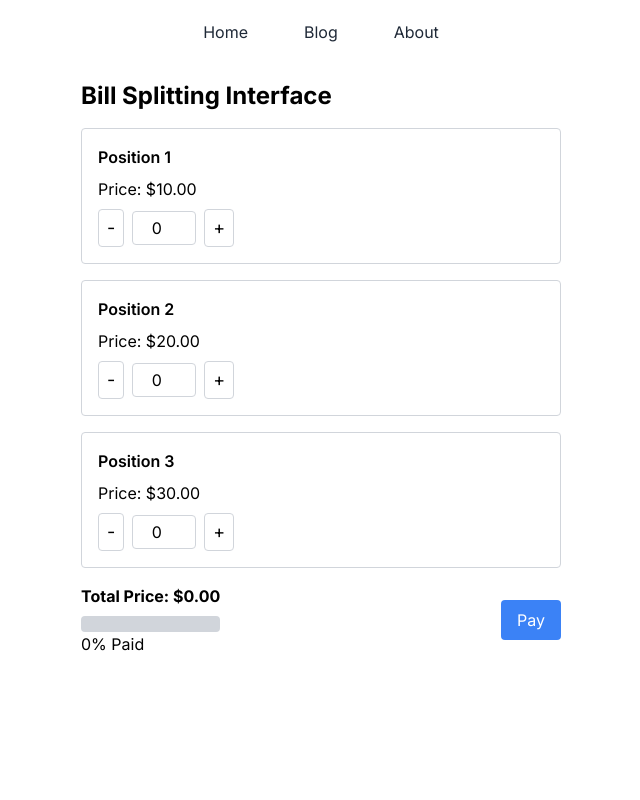
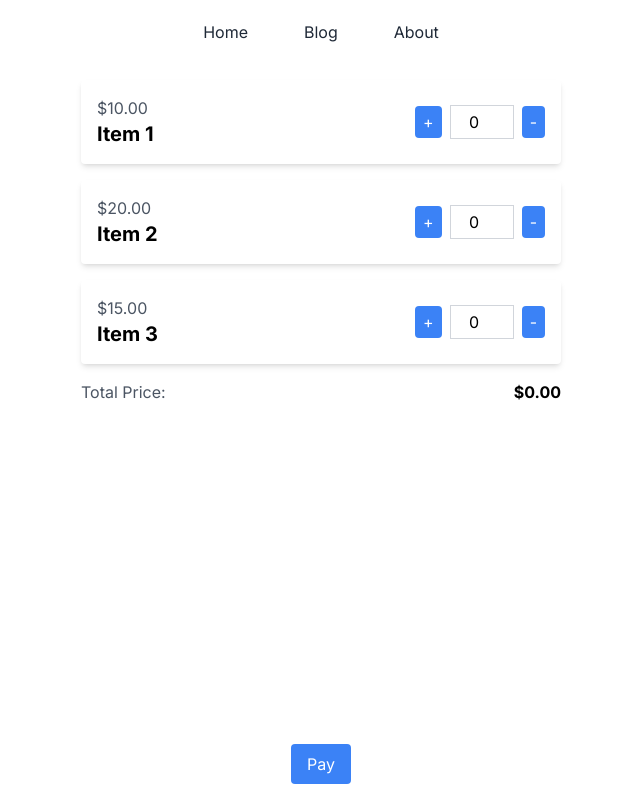
Before and after one commit to Geek-o-Byte/Geek-o-Byte.github.io, a Next.js app: page /splitbill in a window 1280 px wide. Shown: the whole page, without its empty margins (319-959 px from the left). Built offline with nearby package versions, Linux system fonts and the light colour scheme.

Commit message:
split experiments

```diff
--- a/src/app/splitbill/BillSplittingInterface.tsx
+++ b/src/app/splitbill/BillSplittingInterface.tsx
@@ -1,84 +1,133 @@
 import React from 'react';
-import { useStore } from './store';
+import create from 'zustand';
 
 interface OrderPosition {
+  id: number;
   name: string;
   price: number;
   count: number;
-  limit: number;
 }
 
-const PositionCard: React.FC<{ position: OrderPosition }> = ({ position }) => {
-  const { increaseCount, decreaseCount } = useStore();
+type UserStoreState = {
+  userCounts: Record<number, number>;
+  increaseCount: (id: number) => void;
+  decreaseCount: (id: number) => void;
+};
 
-  const handleIncrease = () => {
-    if (position.count < position.limit) {
-      increaseCount(position);
-    }
+const useUserStore = create<UserStoreState>((set) => ({
+  userCounts: {},
+  increaseCount: (id) => {
+    set((state) => ({
+      userCounts: {
+        ...state.userCounts,
+        [id]: (state.userCounts[id] ?? 0) + 1,
+      },
+    }));
+  },
+  decreaseCount: (id) => {
+    set((state) => {
+      const count = state.userCounts[id] ?? 0;
+      if (count > 0) {
+        return {
+          userCounts: {
+            ...state.userCounts,
+            [id]: count - 1,
+          },
+        };
+      }
+      return state;
+    });
+  },
+}));
+
+const testPositions: OrderPosition[] = [
+  {
+    id: 1,
+    name: 'Item 1',
+    price: 10,
+    count: 5,
+  },
+  {
+    id: 2,
+    name: 'Item 2',
+    price: 20,
+    count: 3,
+  },
+  {
+    id: 3,
+    name: 'Item 3',
+    price: 15,
+    count: 4,
+  },
+];
+
+const BillInterface: React.FC = () => {
+  const userCounts = useUserStore((state) => state.userCounts);
+  const increaseCount = useUserStore((state) => state.increaseCount);
+  const decreaseCount = useUserStore((state) => state.decreaseCount);
+
+  const handlePay = () => {
+    // Payment logic
   };
 
-  const handleDecrease = () => {
-    decreaseCount(position);
+  const getTotalPrice = (): number => {
+    let totalPrice = 0;
+    for (const position of testPositions) {
+      const userCount = userCounts[position.id] ?? 0;
+      totalPrice += position.price * userCount;
+    }
+    return totalPrice;
   };
 
-  return (
-    <div className="bg-white border border-gray-300 rounded p-4">
-      <h3 className="font-semibold mb-2">{position.name}</h3>
-      <p className="mb-2">Price: ${position.price.toFixed(2)}</p>
-      <div className="flex items-center">
-        <button
-          className="text-lg px-2 py-1 rounded border border-gray-300"
-          onClick={handleDecrease}
-          disabled={position.count === 0}
-        >
-          -
-        </button>
-        <input
-          type="number"
-          min={0}
-          value={position.count}
-          readOnly
-          className="border border-gray-300 rounded px-2 py-1 w-16 mx-2 text-center"
-        />
-        <button
-          className="text-lg px-2 py-1 rounded border border-gray-300"
-          onClick={handleIncrease}
-          disabled={position.count >= position.limit}
-        >
-          +
-        </button>
-      </div>
-    </div>
-  );
-};
-
-const BillSplittingInterface: React.FC = () => {
-  const orderPositions = useStore((state) => state.orderPositions);
-  const totalPrice = useStore((state) => state.totalPrice);
-  const progress = useStore((state) => state.progress);
-
-  const handlePay = () => {
-    // Handle payment logic here
-  };
+  if (!testPositions || testPositions.length === 0) {
+    return <div>No positions available</div>;
+  }
 
   return (
     <div className="container mx-auto p-4 max-w-lg">
-      <h2 className="text-2xl font-bold mb-4">Bill Splitting Interface</h2>
-
-      <div className="space-y-4">
-        {orderPositions.map((position, index) => (
-          <PositionCard key={index} position={position} />
-        ))}
+      {testPositions.map((position) => (
+        <div
+          key={position.id}
+          className={`bg-white rounded shadow-md p-4 mb-4 ${
+            userCounts[position.id] && userCounts[position.id] > 0 ? 'bg-blue-100' : ''
+          }`}
+        >
+          <div className="flex justify-between">
+            <div className="flex flex-col">
+              <span className="text-gray-600">${position.price.toFixed(2)}</span>
+              <h2 className="text-xl font-bold">{position.name}</h2>
+            </div>
+            <div className="flex items-center">
+              <button
+                className="bg-blue-500 text-white px-2 py-1 rounded"
+                onClick={() => increaseCount(position.id)}
+                disabled={userCounts[position.id] && userCounts[position.id] >= position.count}
+              >
+                +
+              </button>
+              <input
+                type="number"
+                min="0"
+                className="border border-gray-300 px-2 py-1 mx-2 w-16 text-center"
+                value={userCounts[position.id] ?? 0}
+                onChange={() => {}}
+              />
+              <button
+                className="bg-blue-500 text-white px-2 py-1 rounded"
+                onClick={() => decreaseCount(position.id)}
+                disabled={!userCounts[position.id] || userCounts[position.id] === 0}
+              >
+                -
+              </button>
+            </div>
+          </div>
+        </div>
+      ))}
+      <div className="flex justify-between">
+        <span className="text-gray-600">Total Price:</span>
+        <span className="font-bold">${getTotalPrice().toFixed(2)}</span>
       </div>
-
-      <div className="flex justify-between items-center mt-4">
-        <div>
-          <p className="font-bold">Total Price: ${totalPrice.toFixed(2)}</p>
-          <div className="w-full bg-gray-300 rounded overflow-hidden h-4 mt-2">
-            <div className="bg-blue-500 h-full" style={{ width: `${progress}%` }}></div>
-          </div>
-          <span>{`${progress.toFixed(0)}% Paid`}</span>
-        </div>
+      <div className="fixed bottom-0 left-0 right-0 bg-white p-4 flex justify-center">
         <button className="bg-blue-500 text-white px-4 py-2 rounded" onClick={handlePay}>
           Pay
         </button>
@@ -87,4 +136,4 @@ const BillSplittingInterface: React.FC = () => {
   );
 };
 
-export default BillSplittingInterface;
+export default BillInterface;
```
